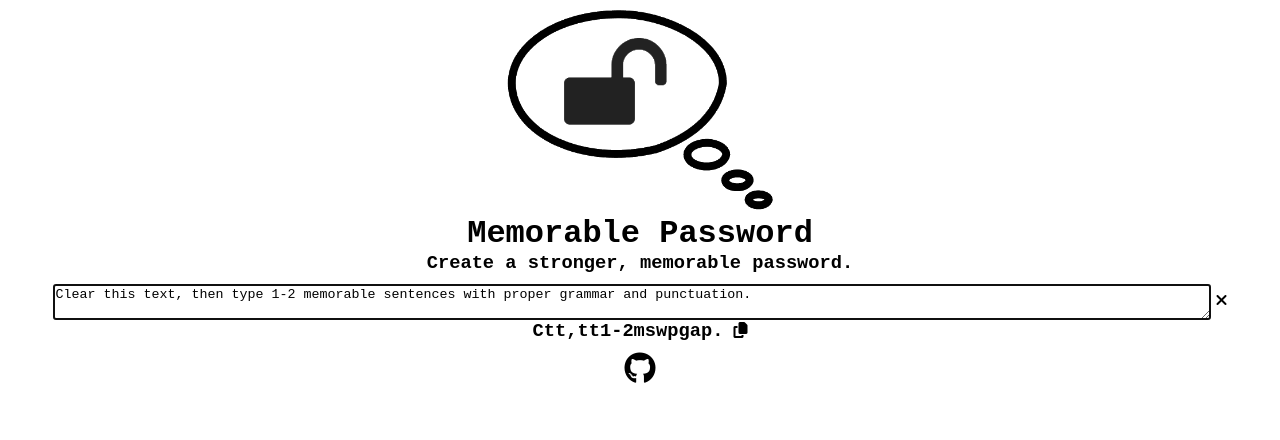
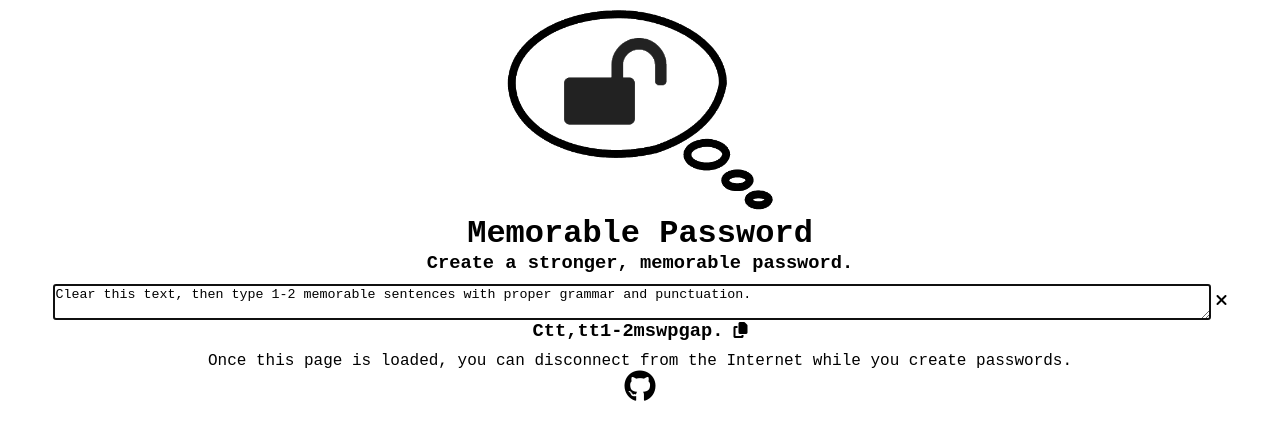
Before and after one commit to itsmikechu/memorable-password, a React (Create React App) app: page / in a window 1280 px wide. Shown: the top 440 px of the page. Built offline with nearby package versions, Linux system fonts and the light colour scheme.

Commit message:
Footer: added a bit of usage information

```diff
--- a/src/components/Footer.js
+++ b/src/components/Footer.js
@@ -5,6 +5,7 @@
     render() {
         return (
             <div className="Footer">
+                <div>Once this page is loaded, you can disconnect from the Internet while you create passwords.</div>
                 <a href="https://github.com/itsmikechu/memorable-password" target="repo">
                     <i className="fa fa-github fa-2x"></i>
                 </a>
```
